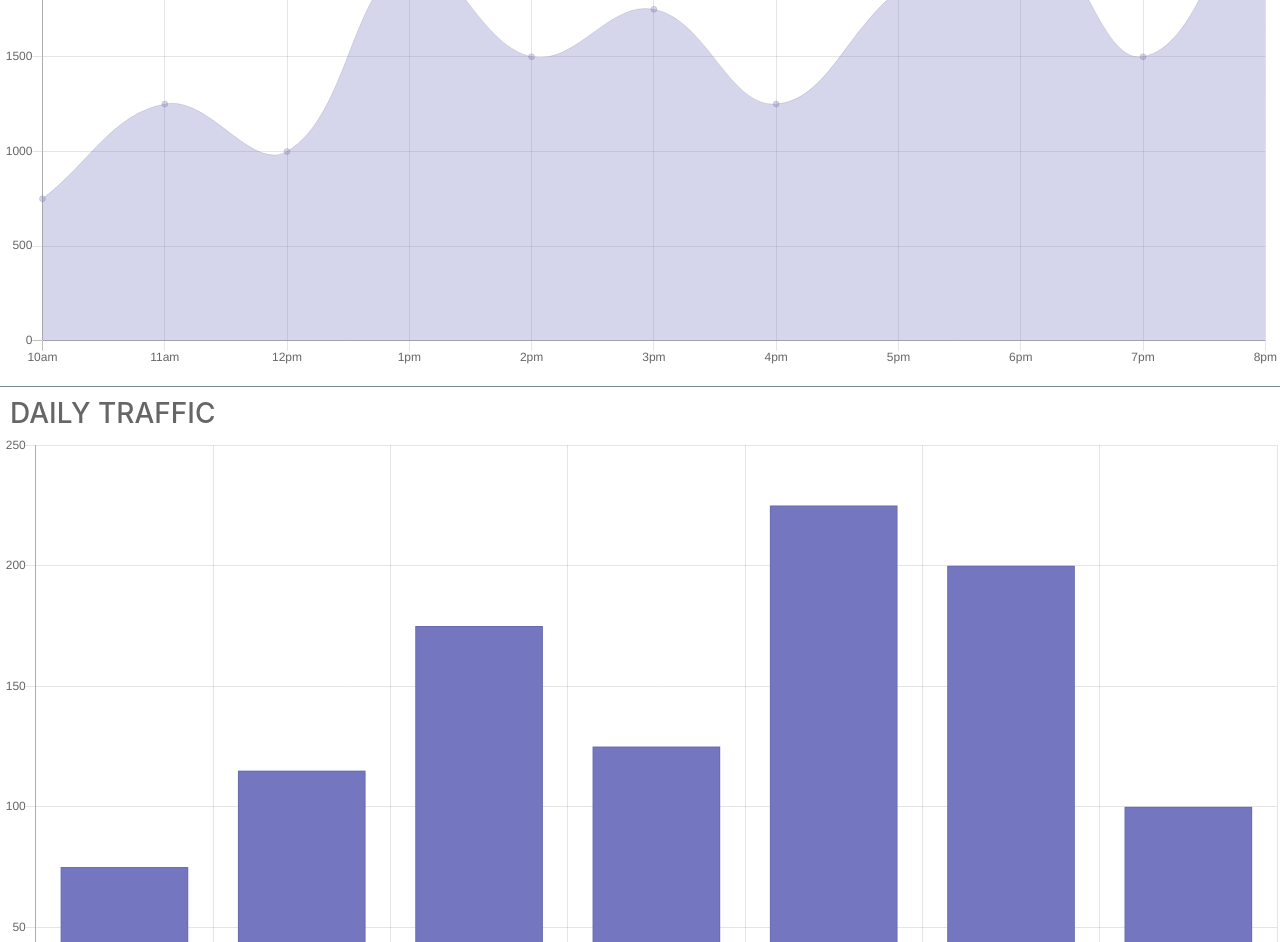
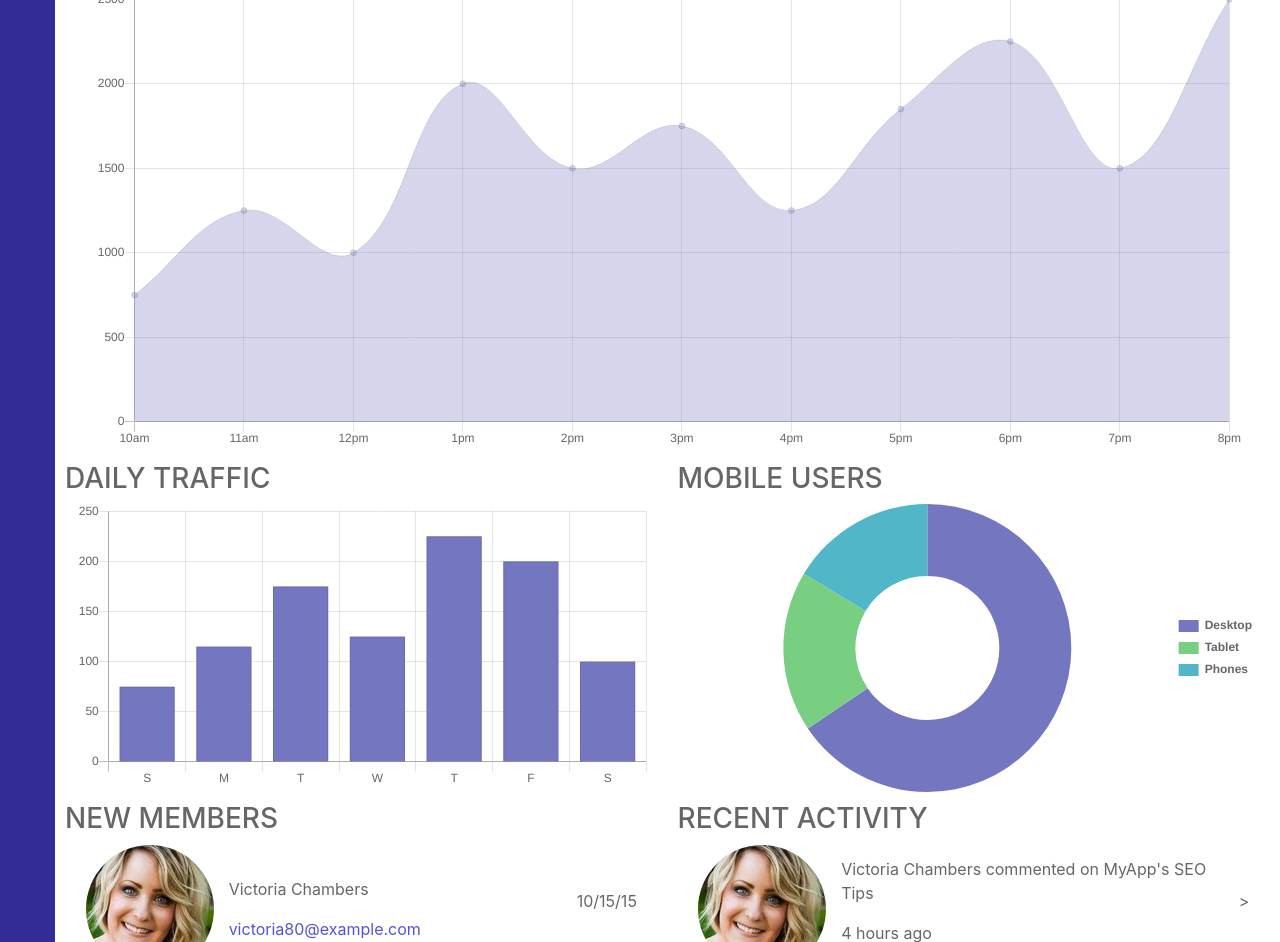
Before and after one commit to dzheng33/techdegree_project_7, a plain HTML site: page index.html in a window 1280 px wide. Shown: the part 578-1520 px from the top of the page. Drawn offline with nearby package versions, Linux system fonts and the light colour scheme.

Commit message:
changed grid

```diff
--- a/css/style.css
+++ b/css/style.css
@@ -15,16 +15,7 @@ h3 {
     grid-template-areas:
     "header"
     "nav"
-    "main-header"
-    "alert"
-    "traffic"
-    "daily"
-    "mobile"
-    "social"
-    "members"
-    "activity"
-    "message"
-    "settings";
+    "main";
 }
 
 header {
@@ -90,8 +81,11 @@ nav img:hover {
     border-bottom: solid 5px #4BE54A;
 }
 
+main {
+    grid-area: main;
+}
+
 .main-header {
-    grid-area: main-header;
     display: flex;
     justify-content: space-between;
     align-items: center;
@@ -115,10 +109,6 @@ nav img:hover {
     align-self: center;
 }
 
-#alert {
-    grid-area: alert;
-}
-
 .alert-banner {
     background-color: #5751D9;
     width: 80%;
@@ -132,11 +122,6 @@ nav img:hover {
     display: flex;
     justify-content: space-between;
 
-}
-
-
-.traffic {
-    grid-area: traffic;
 }
 
 #traffic-chart,
@@ -169,22 +154,6 @@ nav img:hover {
 ul li {
     display: inline-block;
     color: #666666;
-}
-
-.widget-container-full {
-    text-align: center;
-}
-
-.daily {
-    grid-area: daily;
-}
-
-.mobile {
-    grid-area: mobile;
-}
-
-.widget-container-half {
-    text-align: center;
 }
 
 .traffic,
@@ -253,10 +222,6 @@ ul li {
     margin-bottom: 15px;
 }
 
-.members {
-    grid-area: members;
-}
-
 .members-container {
     display: flex;
     align-items: center;
@@ -277,6 +242,7 @@ ul li {
 .members-container p,
 .members-text p {
     color: #666666;
+
 }
 
 .members-container p {
@@ -285,14 +251,6 @@ ul li {
 
 .members-text a {
     color: #5751D9;
-}
-
-.activity {
-    grid-area: activity;
-}
-
-.message {
-    grid-area: message;
 }
 
 .message form {
@@ -332,7 +290,6 @@ form button {
 }
 
 .settings {
-    grid-area: settings;
     padding-bottom: 30px;
 }
 
@@ -375,21 +332,15 @@ form button {
     font-weight: 600;
 }
 
-/* @media (min-width: 1024px) {
+@media (min-width: 768px) {
 
     .grid-container {
-        grid-template-columns: 55px 1fr 1fr;
+        grid-template-columns: 55px 1fr;
         grid-template-rows: auto;
 
         grid-template-areas:
-        "header header header"
-        "nav main-header main-header"
-        "nav alert alert"
-        "nav traffic traffic"
-        "nav daily mobile"
-        "nav social social"
-        "nav members activity"
-        "nav message settings"
+        "header header"
+        "nav main";
     }
 
     h1 {
@@ -416,13 +367,54 @@ form button {
     }
 
     nav a:hover {
-        border-bottom: none;
         border-left: solid 4px #4BE54A;
     }
 
     nav img {
         width: 40px;
         height: 40px;
+    }
+
+    nav img:hover {
+        border-bottom: none;
+    }
+
+    main {
+        display: grid;
+        grid-template-columns: 50%;
+    }
+
+    .main-header {
+        grid-column: 1 / span 2;
+    }
+
+    #alert {
+        grid-column: 1 / span 2;
+    }
+
+    .traffic,
+    .social {
+        grid-column: 1 / span 2;
+    }
+
+    .daily,
+    .members,
+    .message {
+        grid-column: 1 / span 1;
+    }
+
+    .mobile,
+    .activity,
+    .settings {
+        grid-column: 2 / span 1;
+    }
+
+    .widget-container-full {
+        width: 90vw;
+    }
+
+    .widget-container-half {
+        width: 45vw;
     }
 
     .traffic,
@@ -435,4 +427,4 @@ form button {
         border-bottom: none;
         padding-bottom: 0px;
     }
-} */
+}
--- a/index.html
+++ b/index.html
@@ -164,7 +164,7 @@
                 <img src="images/member-1.jpg" alt="picture of member 1">
                 <div class="members-text">
                     <p>Victoria Chambers</p>
-                    <a href="#">victoria.chambers80@example.com</a>
+                    <a href="#">victoria80@example.com</a>
                 </div>
                 <p>10/15/15</p>
             </div>
```
